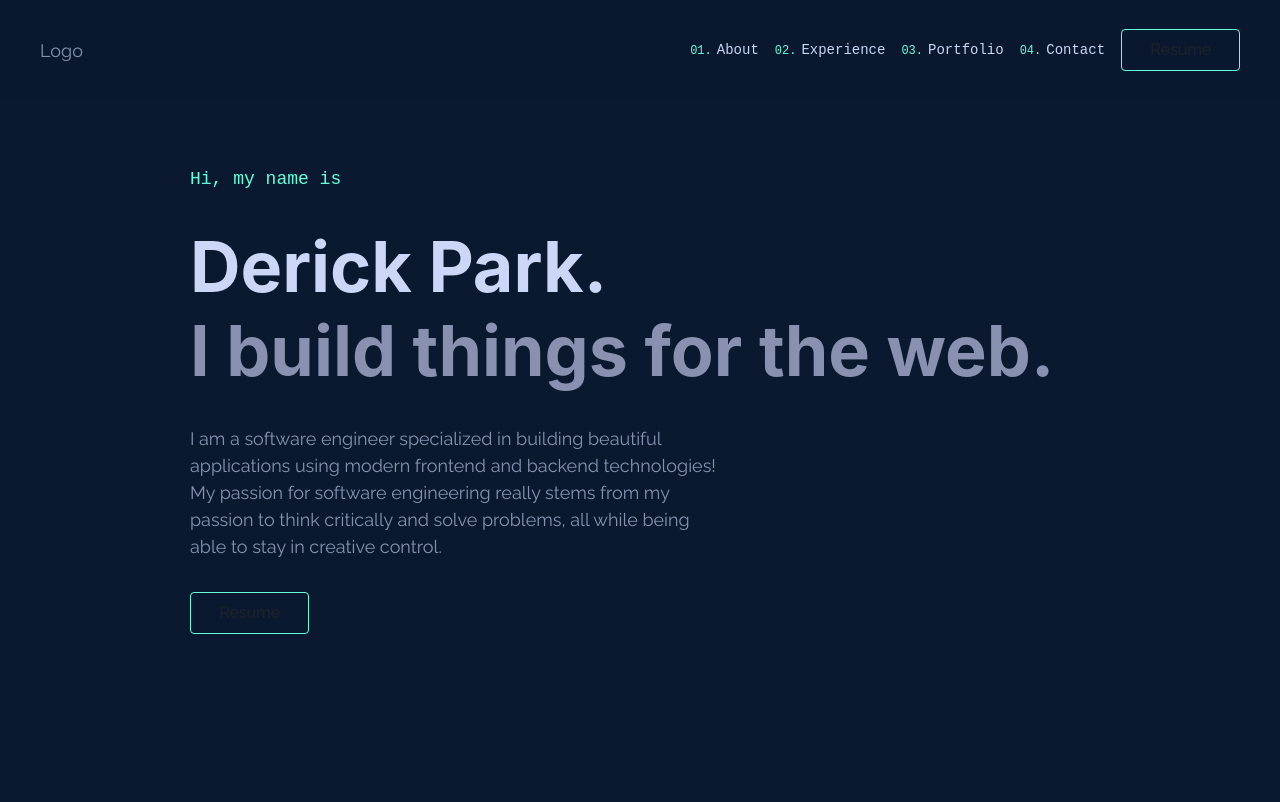
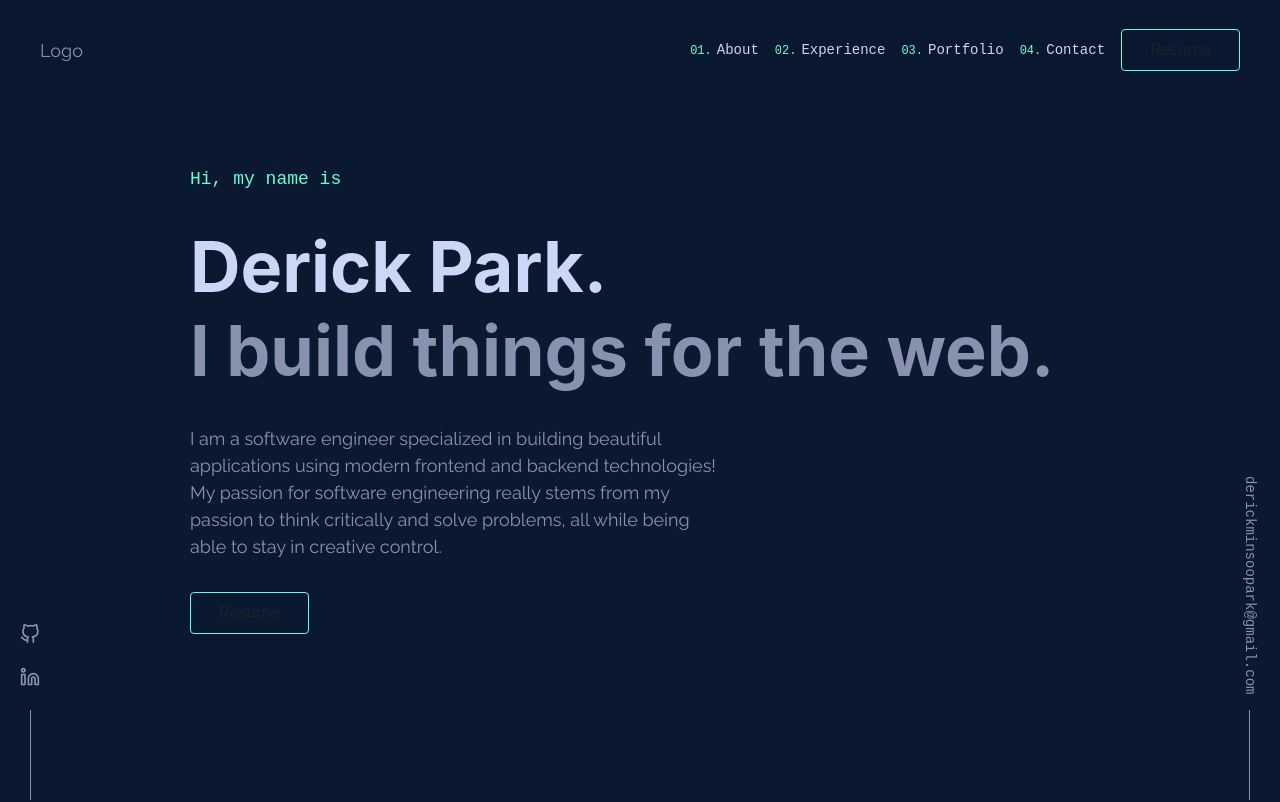
Before and after one commit to parkderick/portfolio, a Next.js app: page / in a window 1280 px wide. Shown: the top 802 px of the page. Built offline with nearby package versions, Linux system fonts and the light colour scheme.

Commit message:
add: Footer + Socials component

```diff
--- a/src/components/Contact.tsx
+++ b/src/components/Contact.tsx
@@ -6,14 +6,14 @@ import { Text } from "src/general/Text";
 
 export default function Contact(): JSX.Element {
   return (
-    <SectionContainer id={NAV_CONTACT_ID} alignItems="center" gap={4}>
+    <SectionContainer id={NAV_CONTACT_ID} gap={4}>
       <SectionHeader number="04." title={`Let's connect`} />
-      <Text textAlign="center">
-        Just feel free to contact if you wanna collaborate with me, or simply
-        have a conversation. Let's Connect!
+      <Text>
+        Lorem ipsum dolor sit amet, consectetur adipiscing elit, sed do eiusmod
+        tempor incididunt ut labore et dolore magna aliqua.
       </Text>
       <Link marginTop={10}>
-        <Button>Say Hello</Button>
+        <Button>Contact</Button>
       </Link>
     </SectionContainer>
   );
--- /dev/null
+++ b/src/components/Footer.tsx
@@ -0,0 +1,28 @@
+import {
+  Flex,
+  Icon,
+  useMediaQuery,
+} from "@chakra-ui/react";
+import { SFMono } from "src/general/Text";
+import { Link } from "src/general/Link";
+import React from "react";
+import { SOCIALS } from "./Socials";
+
+export default function Footer(): JSX.Element | null {
+  const [isDesktopView] = useMediaQuery("(min-width: 48em)");
+  return (
+    <Flex flexDirection="column" alignItems="center" marginBottom={8}>
+      {!isDesktopView && (
+        <Flex gap={4}>
+          {SOCIALS.map(({ href, icon }, index) => (
+            <Link href={href} isExternal key={index}>
+              <Icon boxSize={5} as={icon} />
+            </Link>
+          ))}
+        </Flex>
+      )}
+      <SFMono size="sm" marginTop={4}>Built by Derick Park</SFMono>
+      <SFMono size="sm">Designed by Brittany Chiang</SFMono>
+    </Flex>
+  );
+}
--- /dev/null
+++ b/src/components/Socials.tsx
@@ -0,0 +1,75 @@
+import {
+  Flex,
+  Icon,
+  Divider,
+  FlexProps,
+  useMediaQuery,
+} from "@chakra-ui/react";
+import { SFMono } from "src/general/Text";
+import { Link } from "src/general/Link";
+import { FiGithub, FiLinkedin } from "react-icons/fi";
+import React from "react";
+import { IconType } from "react-icons/lib";
+
+interface ISocial {
+  href: string;
+  icon: IconType;
+}
+
+export const SOCIALS: ISocial[] = [
+  {
+    href: "https://github.com/parkderick",
+    icon: FiGithub,
+  },
+  {
+    href: "https://www.linkedin.com/in/derick-park-97bb37b0/",
+    icon: FiLinkedin,
+  },
+];
+
+export default function Socials(): JSX.Element | null {
+  const [isDesktopView] = useMediaQuery("(min-width: 48em)");
+  if (isDesktopView) {
+    return (
+      <>
+        {/* Social Media */}
+        <FixedContent left={5}>
+          {SOCIALS.map(({ href, icon }, index) => (
+            <Link href={href} isExternal key={index}>
+              <Icon boxSize={5} as={icon} />
+            </Link>
+          ))}
+        </FixedContent>
+
+        {/* Email */}
+        <FixedContent right={5}>
+          <SFMono size="sm" sx={{ writingMode: "vertical-rl" }}>
+            derickminsoopark@gmail.com
+          </SFMono>
+        </FixedContent>
+      </>
+    );
+  }
+  return null;
+}
+
+function FixedContent({
+  children,
+  ...otherProps
+}: {
+  children: React.ReactNode;
+} & FlexProps): JSX.Element {
+  return (
+    <Flex
+      flexDirection="column"
+      position="fixed"
+      bottom={0}
+      alignItems="center"
+      gap={4}
+      {...otherProps}
+    >
+      {children}
+      <Divider orientation="vertical" height="90px" />
+    </Flex>
+  );
+}
--- a/src/pages/index.tsx
+++ b/src/pages/index.tsx
@@ -6,6 +6,8 @@ import Experience from "src/components/Experience";
 import About from "src/components/About";
 import Hero from "src/components/Hero";
 import NavBar from "src/components/NavBar";
+import Socials from "src/components/Socials";
+import Footer from "src/components/Footer";
 
 export default function Home() {
   return (
@@ -19,12 +21,14 @@ export default function Home() {
       <main>
         <Box>
           <NavBar />
-          <Container maxW="1100px" px={{base: '50px', md: '100px'}}>
+          <Container maxW="1100px" px={{ base: "50px", md: "100px" }}>
             <Hero />
             <About />
             <Experience />
             <Portfolio />
             <Contact />
+            <Socials />
+            <Footer />
           </Container>
         </Box>
       </main>
```
